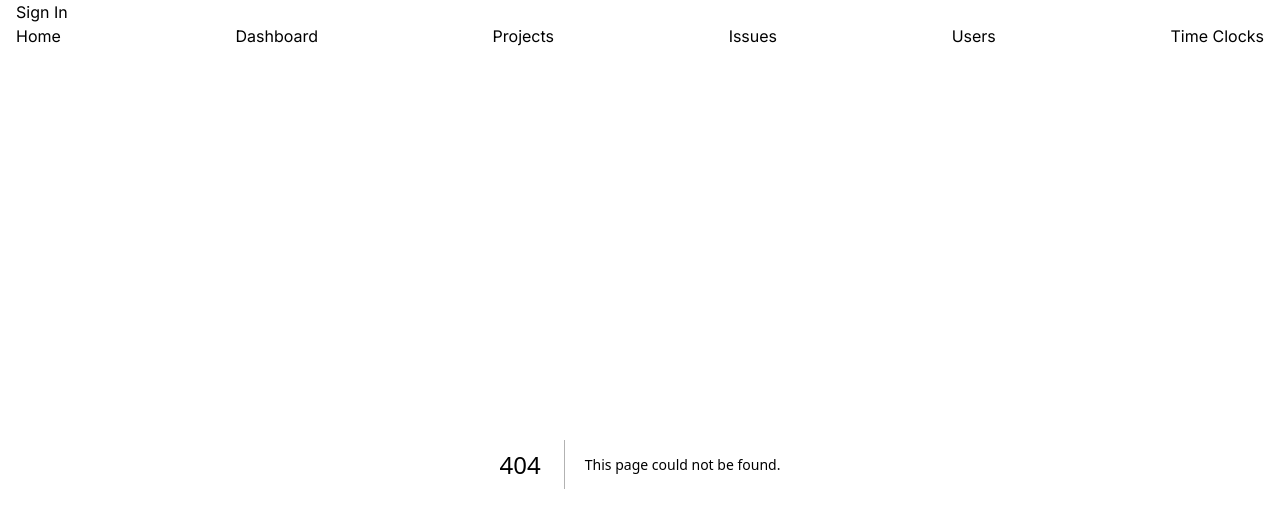
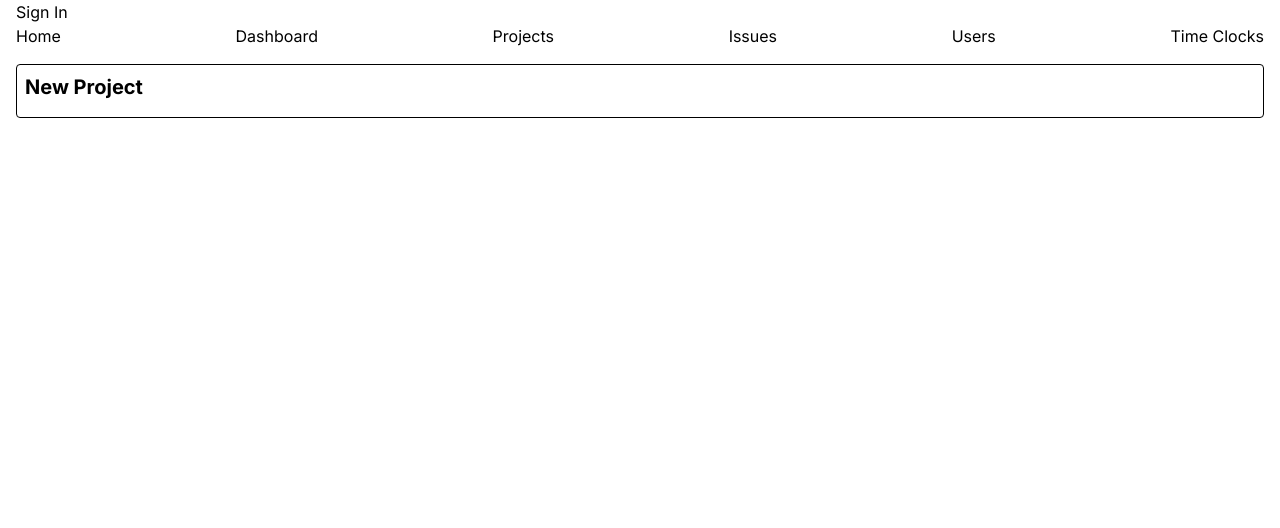
Before and after one commit to rossi-jeff/issue-tracker-next, a Next.js app: page /projects/new in a window 1280 px wide. Before the commit this address had no page. Shown: the top 528 px of the page. Built offline with nearby package versions, Linux system fonts and the light colour scheme.

Commit message:
initial new project

```diff
--- a/app/auth-buttons.tsx
+++ b/app/auth-buttons.tsx
@@ -21,6 +21,7 @@ export default function AuthButtons() {
 		removeItem(sessionKey, 'session')
 		const item = getItem(sessionKey, 'session')
 		setSession(item)
+		if (window) window.location.reload()
 	}
 
 	const [credentials, setCredentials] = useState<CredentialsType>({
--- /dev/null
+++ b/app/projects/new/page.tsx
@@ -0,0 +1,7 @@
+export default function NewProjectPage() {
+	return (
+		<div className="card">
+			<h2>New Project</h2>
+		</div>
+	)
+}
--- a/app/projects/page.tsx
+++ b/app/projects/page.tsx
@@ -12,6 +12,7 @@ import {
 	sessionKey,
 	useSessionStorage,
 } from '../../lib/session.storage'
+import Link from 'next/link'
 
 export default function ProjectsPage() {
 	const { getItem } = useSessionStorage()
@@ -36,7 +37,15 @@ export default function ProjectsPage() {
 
 	return (
 		<div>
-			<h1>Projects</h1>
+			<div className="flex flex-wrap">
+				<h1>Projects</h1>
+				{session.signedIn && (
+					<Link href="/projects/new" className="ml-4">
+						New Project
+					</Link>
+				)}
+			</div>
+
 			{projects.slice(offset, offset + limit).map((project) => (
 				<ProjectCard key={project.Id} project={project} />
 			))}
```
